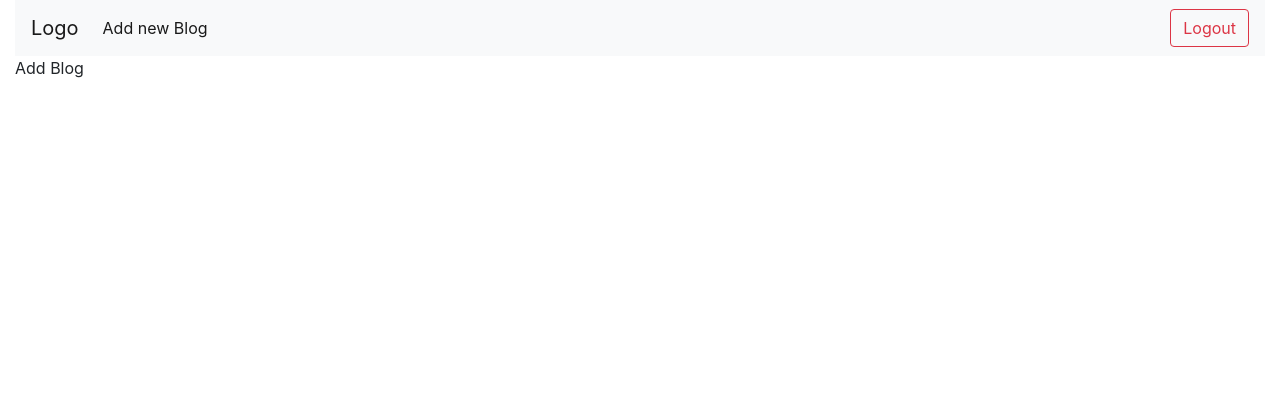
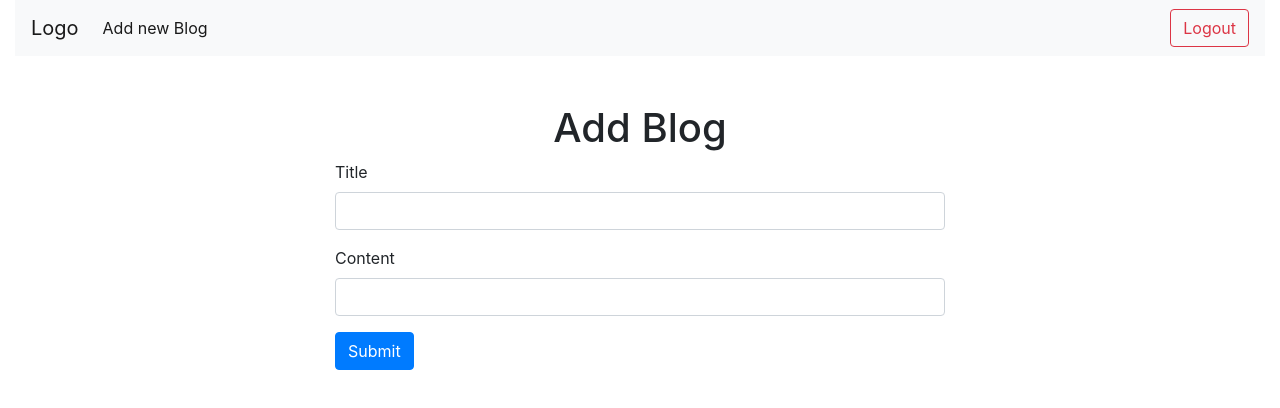
Before and after one commit to nhuanh9/Last-Demo-C07, a React (Create React App) app: page /home/add-blog in a window 1280 px wide. Shown: the top 408 px of the page. Built offline with nearby package versions, Linux system fonts and the light colour scheme.

Commit message:
xong login, add blog

```diff
--- a/package.json
+++ b/package.json
@@ -8,6 +8,7 @@
     "@testing-library/react": "^13.4.0",
     "@testing-library/user-event": "^13.5.0",
     "axios": "^1.2.1",
+    "formik": "^2.2.9",
     "react": "^18.2.0",
     "react-dom": "^18.2.0",
     "react-redux": "^8.0.5",
--- a/src/components/Navbar.js
+++ b/src/components/Navbar.js
@@ -1,6 +1,13 @@
 import {Link} from "react-router-dom";
+import {useDispatch, useSelector} from "react-redux";
+import {useEffect} from "react";
+import {getBlogs} from "../services/blogsService";
 
 export default function Navbar() {
+    const dispatch = useDispatch();
+    const user = useSelector(state => {
+        return state.user.user
+    })
     return (
         <>
             <div className="row">
@@ -23,8 +30,10 @@ export default function Navbar() {
                         </div>
 
                         <form className="form-inline my-2 my-lg-0">
+                            {user.username}
                             <Link to={'/'}>
-                                <button className="btn btn-outline-danger my-2 my-sm-0" type="submit">Logout</button>
+                                <button className=" ml-3 btn btn-outline-danger my-2 my-sm-0" type="submit">Logout
+                                </button>
                             </Link>
                         </form>
                     </nav>
--- a/src/pages/Login.js
+++ b/src/pages/Login.js
@@ -1,24 +1,37 @@
-import {Link} from "react-router-dom";
+import {Link, useNavigate} from "react-router-dom";
+import {useDispatch, useSelector} from "react-redux";
+import {useEffect} from "react";
+import {loginUser} from "../services/userService";
+import {Field, Form, Formik} from "formik";
 
 export default function Login() {
+
+    const dispatch = useDispatch();
+    const navigate = useNavigate();
+    const handleLogin = (values) => {
+        dispatch(loginUser(values))
+        navigate('/home')
+    }
     return (
         <div className={'row'}>
             <div className="offset-3 col-6 mt-5">
                 <h1 style={{textAlign: 'center'}}>Login</h1>
-                <form>
+                <Formik initialValues={{username: '', password: ''}} onSubmit={(values) => {
+                    handleLogin(values)
+                }}>
+                    <Form>
                         <div className="form-group">
                             <label htmlFor="exampleInputEmail1">Email address/Username</label>
-                        <input type="text" className={'form-control'}/>
+                            <Field type="text" className={'form-control'} name={'username'}/>
                         </div>
                         <div className="form-group">
                             <label htmlFor="exampleInputPassword1">Password</label>
-                        <input type="text" className={'form-control'}/>
+                            <Field type="text" className={'form-control'} name={'password'}/>
                         </div>
                         <button type="submit" className="btn btn-primary">Submit</button>
-                    <button type="submit" className="ml-3 btn btn-secondary">
-                        <Link to={'register'} style={{textDecoration: 'none', color: 'white'}}>Register</Link>
-                    </button>
-                </form>
+                        <button type="submit" className="ml-3 btn btn-secondary">Register</button>
+                    </Form>
+                </Formik>
             </div>
         </div>
     )
--- a/src/pages/home/blog/AddBlog.js
+++ b/src/pages/home/blog/AddBlog.js
@@ -1,8 +1,43 @@
+import {useDispatch, useSelector} from "react-redux";
+import {useNavigate} from "react-router-dom";
+import {loginUser} from "../../../services/userService";
+import {Field, Form, Formik} from "formik";
+import {addBlog} from "../../../services/blogsService";
+
 export default function AddBlog (){
+
+    const dispatch = useDispatch();
+    const navigate = useNavigate();
+    const user = useSelector(state => {
+        console.log(state)
+        return state.user.user
+    })
+    const handleAdd = (values) => {
+        let data = {...values,user: {id: user.id}}
+        console.log(data)
+        dispatch(addBlog(data))
+        navigate('/home')
+    }
     return (
+
         <div className={'row'}>
-            <div className="col-12">
-                Add Blog
+            <div className="offset-3 col-6 mt-5">
+                <h1 style={{textAlign: 'center'}}>Add Blog</h1>
+                <Formik initialValues={{title: '', content: ''}} onSubmit={(values) => {
+                    handleAdd(values)
+                }}>
+                    <Form>
+                        <div className="form-group">
+                            <label htmlFor="exampleInputEmail1">Title</label>
+                            <Field type="text" className={'form-control'} name={'title'}/>
+                        </div>
+                        <div className="form-group">
+                            <label htmlFor="exampleInputPassword1">Content</label>
+                            <Field type="text" className={'form-control'} name={'content'}/>
+                        </div>
+                        <button type="submit" className="btn btn-primary">Submit</button>
+                    </Form>
+                </Formik>
             </div>
         </div>
     )
--- a/src/pages/home/blog/ListBlog.js
+++ b/src/pages/home/blog/ListBlog.js
@@ -1,13 +1,15 @@
 import {useDispatch, useSelector} from "react-redux";
 import {useEffect} from "react";
 import {getBlogs} from "../../../services/blogsService";
+import {loginUser} from "../../../services/userService";
 
 export default function ListBlog() {
-
     const dispatch = useDispatch();
     const blogs = useSelector(state => {
-        console.log(state)
         return state.blogs.blogs;
+    })
+    const user = useSelector(state => {
+        return state.user.user
     })
     useEffect(() => {
         dispatch(getBlogs());
@@ -26,14 +28,18 @@ export default function ListBlog() {
                     </thead>
                     <tbody>
                     {
-                        blogs.map((item, index) => (
-                            <tr>
-                                <th scope="row">{index+1}</th>
-                                <td>{item.title}</td>
-                                <td>{item.content}</td>
-                                <td>{item.user.username}</td>
-                            </tr>
-                        ))
+                        blogs.map((item, index) => {
+                            if (item.user.username == user.username)
+                                return (
+                                    <tr>
+                                        <th scope="row">{index + 1}</th>
+                                        <td>{item.title}</td>
+                                        <td>{item.content}</td>
+                                        <td>{item.user.username}</td>
+                                    </tr>
+                                )
+                            else return (<></>)
+                        })
                     }
                     </tbody>
                 </table>
--- a/src/redux/blogs/blogsSlice.js
+++ b/src/redux/blogs/blogsSlice.js
@@ -1,5 +1,5 @@
 import {createSlice} from "@reduxjs/toolkit";
-import {getBlogs} from "../../services/blogsService";
+import {addBlog, getBlogs} from "../../services/blogsService";
 
 const initialState = {
     blogs: []
@@ -11,7 +11,10 @@ const blogsSlice = createSlice({
     extraReducers: builder => {
         builder.addCase(getBlogs.fulfilled, (state, action) => {
             state.blogs = action.payload
-        })
+        });
+        builder.addCase(addBlog.fulfilled, (state, action) => {
+            state.blogs.push(action.payload)
+        });
     }
 })
 
--- a/src/redux/store.js
+++ b/src/redux/store.js
@@ -1,8 +1,10 @@
 import {configureStore} from "@reduxjs/toolkit";
 import blogReducer from "./blogs/blogsSlice";
+import userReducer from "./user/userSlice";
 
 export const store = configureStore({
     reducer: {
-        blogs: blogReducer
+        blogs: blogReducer,
+        user: userReducer
     }
 })
--- /dev/null
+++ b/src/redux/user/userSlice.js
@@ -0,0 +1,18 @@
+import {createSlice, current} from "@reduxjs/toolkit";
+import {loginUser} from "../../services/userService";
+
+const initialState = {
+    user: {}
+}
+
+const userSlice = createSlice({
+    name: 'user',
+    initialState,
+    extraReducers: builder => {
+        builder.addCase(loginUser.fulfilled, (state, action) => {
+            state.user = action.payload.data
+        })
+    }
+})
+
+export default userSlice.reducer
--- /dev/null
+++ b/src/services/api.js
@@ -0,0 +1,6 @@
+import axios from "axios";
+
+const customAxios = axios.create({
+    baseURL: 'http://localhost:8000/'
+})
+export default customAxios;
--- a/src/services/blogsService.js
+++ b/src/services/blogsService.js
@@ -1,10 +1,18 @@
 import {createAsyncThunk} from "@reduxjs/toolkit";
 import axios from "axios";
+import customAxios from "./api";
 
 export const getBlogs = createAsyncThunk(
     'blogs/getBlogs',
     async () => {
-        const res = await axios.get('http://localhost:8000/blogs');
+        const res = await customAxios.get('blogs');
         return res.data
     }
 )
+export const addBlog = createAsyncThunk(
+    'blogs/addBlog',
+    async (data) => {
+        const res = await customAxios.post('blogs', data);
+        return data
+    }
+)
--- /dev/null
+++ b/src/services/userService.js
@@ -0,0 +1,11 @@
+import {createAsyncThunk} from "@reduxjs/toolkit";
+import axios from "axios";
+import customAxios from "./api";
+
+export const loginUser = createAsyncThunk(
+    'user/login',
+    async (data) => {
+        const res = await customAxios.post('login', data)
+        return res
+    }
+)
```
Also changed, not shown: 1 other file (tests, documents, lock files or other folders). Lines whose indentation alone changed are shown as unchanged.
